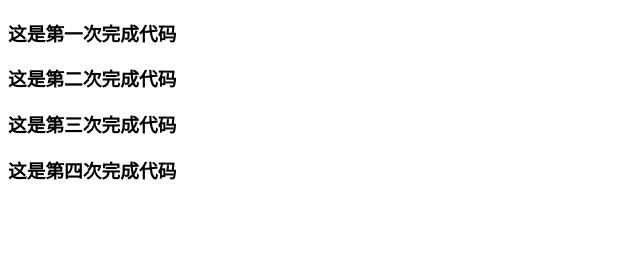
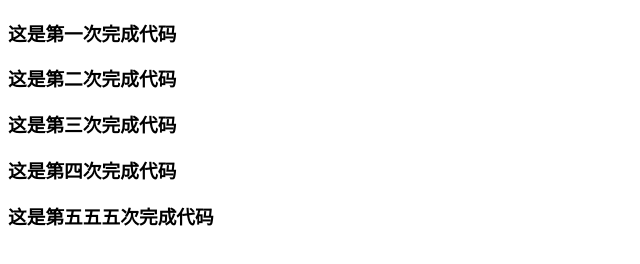
Before and after one commit to guodongxu/aa, a plain HTML site: page index.html in a window 1280 px wide. Shown: the whole page, without its empty margins (0-640 px from the left). Drawn offline with Linux system fonts and the light colour scheme.

Commit message:
这是第五次完成代码

```diff
--- a/index.html
+++ b/index.html
@@ -9,5 +9,6 @@
 	<h3>这是第二次完成代码</h3>
 	<h3>这是第三次完成代码</h3>
 	<h3>这是第四次完成代码</h3>
+	<h3>这是第五五五次完成代码</h3>
 </body>
 </html>
```
